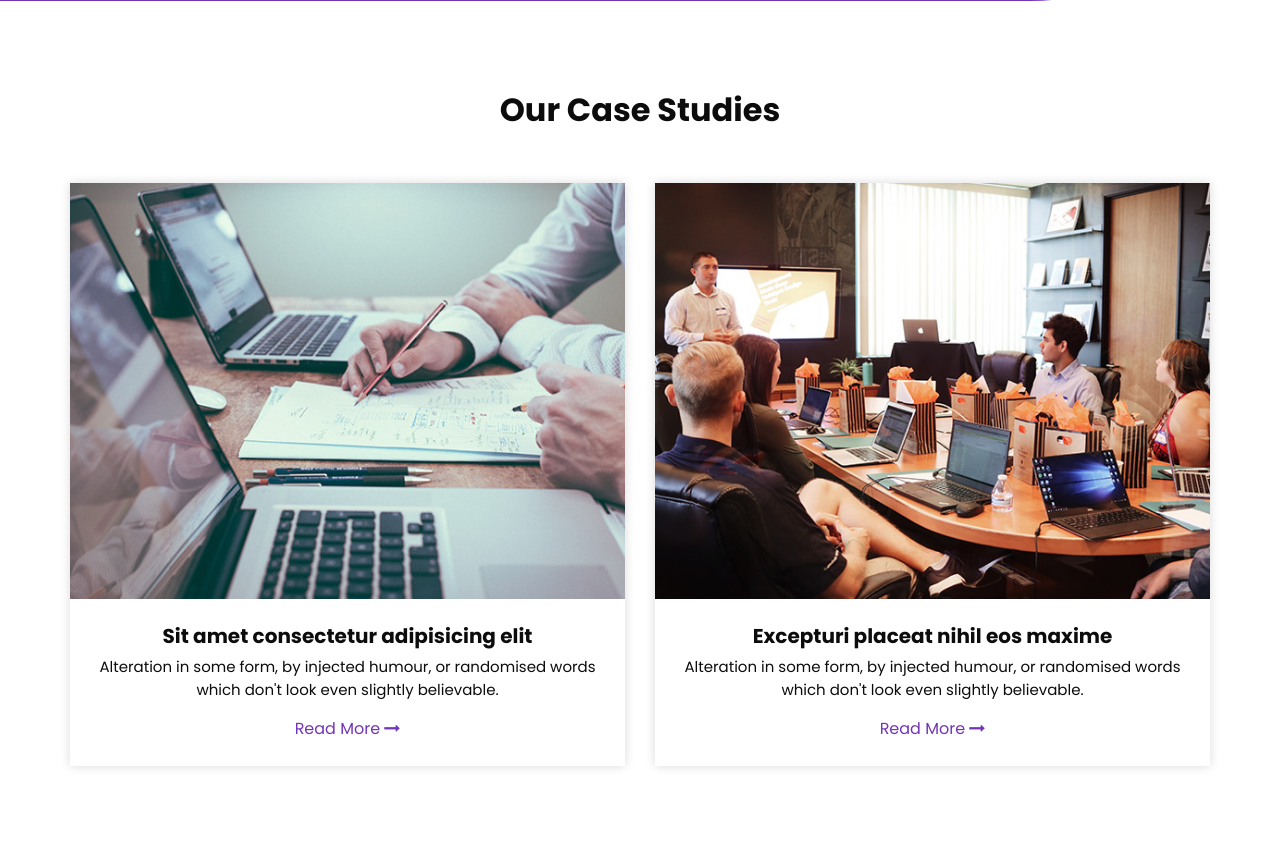
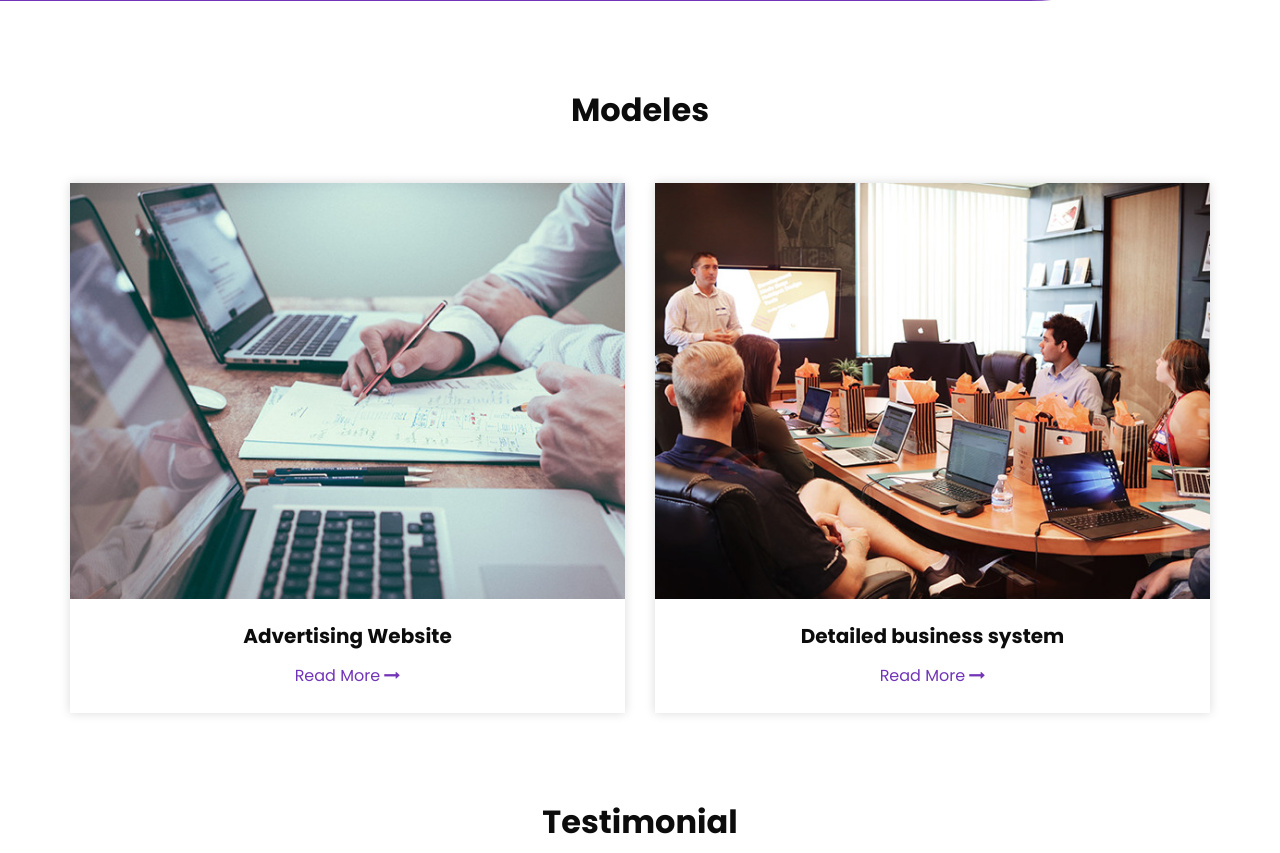
Before and after one commit to avocado-beans/nexusdev, a Flask app: page / in a window 1280 px wide. Shown: the part 1773-2626 px from the top of the page. Run offline with Flask 3, Linux system fonts and the light colour scheme; some libraries are stand-ins or nearby versions.

Commit message:
Update index.html

```diff
--- a/templates/index.html
+++ b/templates/index.html
@@ -83,8 +83,7 @@
                       Social Media Marketing
                     </h1>
                     <p>
-                      Aenean scelerisque felis ut orci condimentum laoreet. Integer nisi nisl, convallis et augue sit amet, lobortis semper quam.
-                    </p>
+                     </p>
                     <div class="btn-box">
                       <a href="/contact" class="btn1">
                         Contact Us
@@ -109,8 +108,7 @@
                       Digital Marketing Strategy
                     </h1>
                     <p>
-                      Aenean scelerisque felis ut orci condimentum laoreet. Integer nisi nisl, convallis et augue sit amet, lobortis semper quam.
-                    </p>
+                     </p>
                     <div class="btn-box">
                       <a href="/contact" class="btn1">
                         Contact Us
@@ -135,8 +133,7 @@
                       Marketing Automation and Content Marketing
                     </h1>
                     <p>
-                      Aenean scelerisque felis ut orci condimentum laoreet. Integer nisi nisl, convallis et augue sit amet, lobortis semper quam.
-                    </p>
+                     </p>
                     <div class="btn-box">
                       <a href="/contact" class="btn1">
                         Contact Us
@@ -324,7 +321,7 @@ Ready to elevate your business? Contact Yekuno today to learn how our services c
     <div class="container">
       <div class="heading_container">
         <h2>
-          Our Case Studies
+          Modeles
         </h2>
       </div>
       <div class="row">
@@ -335,10 +332,10 @@ Ready to elevate your business? Contact Yekuno today to learn how our services c
             </div>
             <div class="detail-box">
               <h5>
-                Sit amet consectetur adipisicing elit
+               Advertising Website
               </h5>
               <p>
-                Alteration in some form, by injected humour, or randomised words which don't look even slightly believable.
+
               </p>
               <a href="">
                 <span>
@@ -356,12 +353,12 @@ Ready to elevate your business? Contact Yekuno today to learn how our services c
             </div>
             <div class="detail-box">
               <h5>
-                Excepturi placeat nihil eos maxime
+                Detailed business system
               </h5>
               <p>
-                Alteration in some form, by injected humour, or randomised words which don't look even slightly believable.
+
               </p>
-              <a href="">
+              <a href="/about">
                 <span>
                   Read More
                 </span>
```
